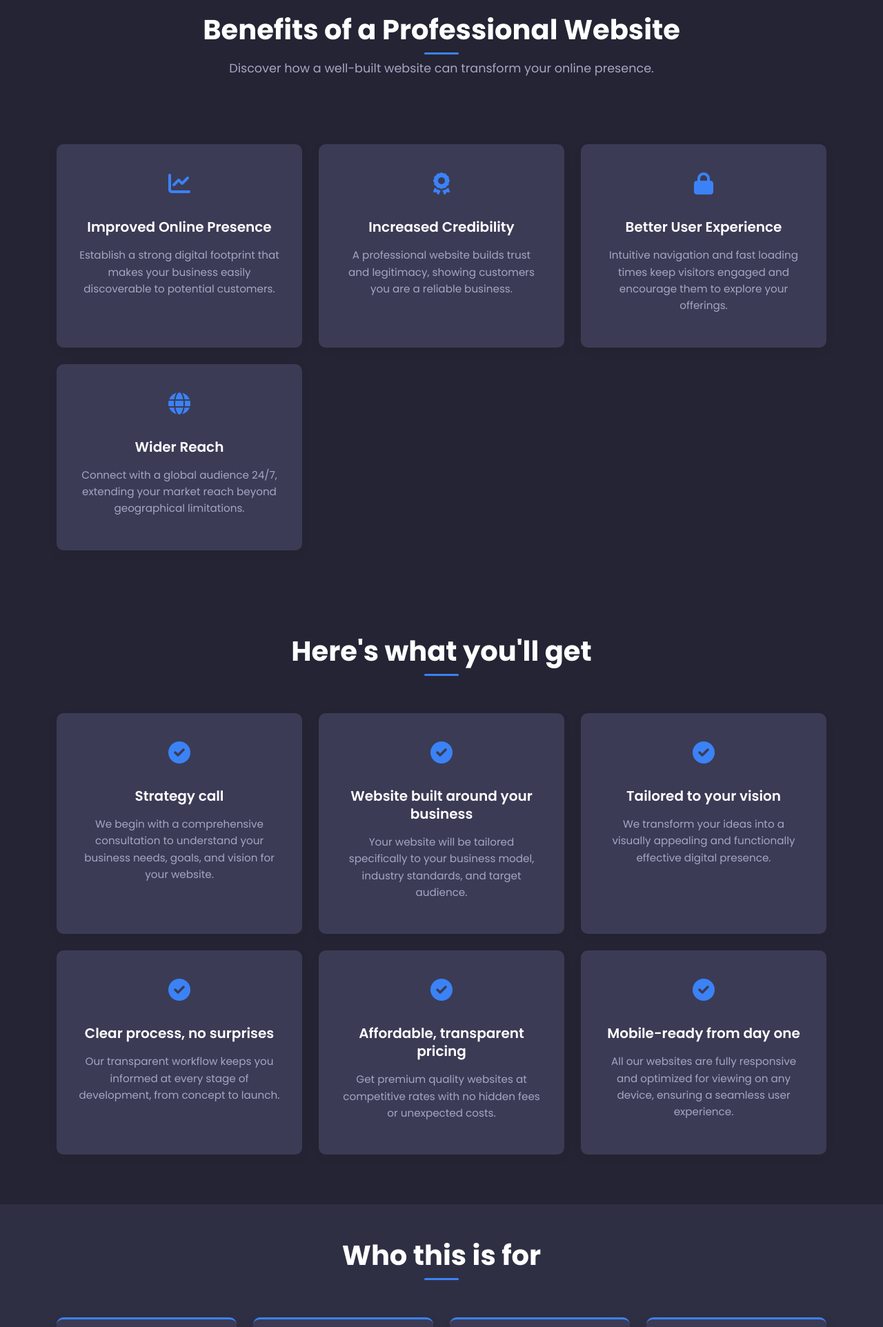
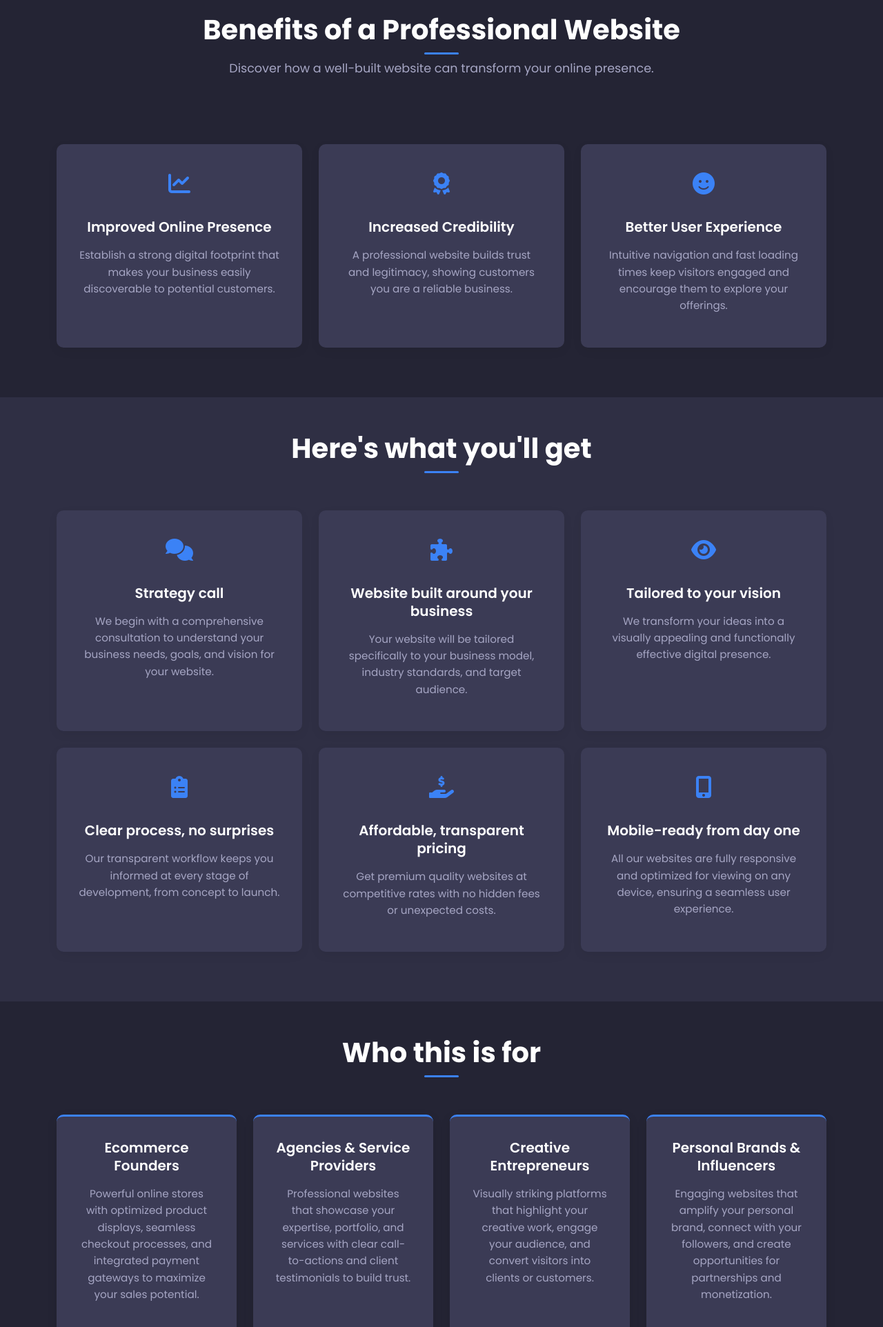
Before and after one commit to CodeBayAgency/website, a Flask app: page /services/website-building in a window 1280 px wide. Shown: the part 831-2755 px from the top of the page at 69% size. Run offline with Flask 3, Linux system fonts and the light colour scheme; some libraries are stand-ins or nearby versions.

Commit message:
feat: modify content of pages: website_building, software_testing, ai_solutions

```diff
--- a/templates/website_building.html
+++ b/templates/website_building.html
@@ -95,13 +95,13 @@
                 <div class="col-md-4 mb-4">
                     <div class="service-card">
                         <div class="icon-container">
-                            <i class="fas fa-lock"></i>
+                            <i class="fas fa-smile"></i>
                         </div>
                         <h4>Better User Experience</h4>
                         <p>Intuitive navigation and fast loading times keep visitors engaged and encourage them to explore your offerings.</p>
                     </div>
                 </div>
-                <div class="col-md-4 mb-4">
+                <!-- <div class="col-md-4 mb-4">
                     <div class="service-card">
                         <div class="icon-container">
                             <i class="fas fa-globe"></i>
@@ -109,13 +109,13 @@
                         <h4>Wider Reach</h4>
                         <p>Connect with a global audience 24/7, extending your market reach beyond geographical limitations.</p>
                     </div>
-                </div>
+                </div> -->
             </div>
         </div>
     </section>
 
     <!-- Services Section -->
-    <section id="services" class="py-5">
+    <section id="services" class="py-5 light-bg">
         <div class="container">
             <div class="row text-center">
                 <div class="col-12">
@@ -126,7 +126,7 @@
                 <div class="col-md-4 mb-4">
                     <div class="service-card">
                         <div class="icon-container">
-                            <i class="fas fa-check-circle"></i>
+                            <i class="fas fa-comments"></i>
                         </div>
                         <h4>Strategy call</h4>
                         <p>We begin with a comprehensive consultation to understand your business needs, goals, and vision for your website.</p>
@@ -135,7 +135,7 @@
                 <div class="col-md-4 mb-4">
                     <div class="service-card">
                         <div class="icon-container">
-                            <i class="fas fa-check-circle"></i>
+                            <i class="fas fa-puzzle-piece"></i>
                         </div>
                         <h4>Website built around your business</h4>
                         <p>Your website will be tailored specifically to your business model, industry standards, and target audience.</p>
@@ -144,7 +144,7 @@
                 <div class="col-md-4 mb-4">
                     <div class="service-card">
                         <div class="icon-container">
-                            <i class="fas fa-check-circle"></i>
+                            <i class="fas fa-eye"></i>
                         </div>
                         <h4>Tailored to your vision</h4>
                         <p>We transform your ideas into a visually appealing and functionally effective digital presence.</p>
@@ -153,7 +153,7 @@
                 <div class="col-md-4 mb-4">
                     <div class="service-card">
                         <div class="icon-container">
-                            <i class="fas fa-check-circle"></i>
+                            <i class="fas fa-clipboard-list"></i>
                         </div>
                         <h4>Clear process, no surprises</h4>
                         <p>Our transparent workflow keeps you informed at every stage of development, from concept to launch.</p>
@@ -162,7 +162,7 @@
                 <div class="col-md-4 mb-4">
                     <div class="service-card">
                         <div class="icon-container">
-                            <i class="fas fa-check-circle"></i>
+                            <i class="fas fa-hand-holding-usd"></i>
                         </div>
                         <h4>Affordable, transparent pricing</h4>
                         <p>Get premium quality websites at competitive rates with no hidden fees or unexpected costs.</p>
@@ -171,7 +171,7 @@
                 <div class="col-md-4 mb-4">
                     <div class="service-card">
                         <div class="icon-container">
-                            <i class="fas fa-check-circle"></i>
+                            <i class="fas fa-mobile-alt"></i>
                         </div>
                         <h4>Mobile-ready from day one</h4>
                         <p>All our websites are fully responsive and optimized for viewing on any device, ensuring a seamless user experience.</p>
@@ -182,7 +182,7 @@
     </section>
 
     <!-- Who This Is For Section -->
-    <section id="who-for" class="py-5 light-bg">
+    <section id="who-for" class="py-5 dark-bg">
         <div class="container">
             <div class="row text-center">
                 <div class="col-12">
@@ -219,7 +219,7 @@
     </section>
 
         <!-- Portfolio Highlight Section -->
-        <section id="portfolio" class="py-5">
+        <section id="portfolio" class="py-5 light-bg">
             <div class="container">
                 <div class="row text-center">
                     <div class="col-12">
@@ -286,7 +286,7 @@
             </div>
         </section>
     <!-- FAQ Section -->
-    <section id="faq" class="py-5 light-bg">
+    <section id="faq" class="py-5 dark-bg">
         <div class="container">
             <div class="row text-center">
                 <div class="col-12">
@@ -375,7 +375,7 @@
     </section>
 
     <!-- Contact Section -->
-    <section id="contact" class="py-5 dark-bg">
+    <section id="contact" class="py-5 light-bg">
         <div class="container">
             <div class="row text-center">
                 <div class="col-12">
```
Also changed, not shown: templates/ai_solutions.html (+12 -12 lines), templates/software_testing.html (+5 -5 lines).
